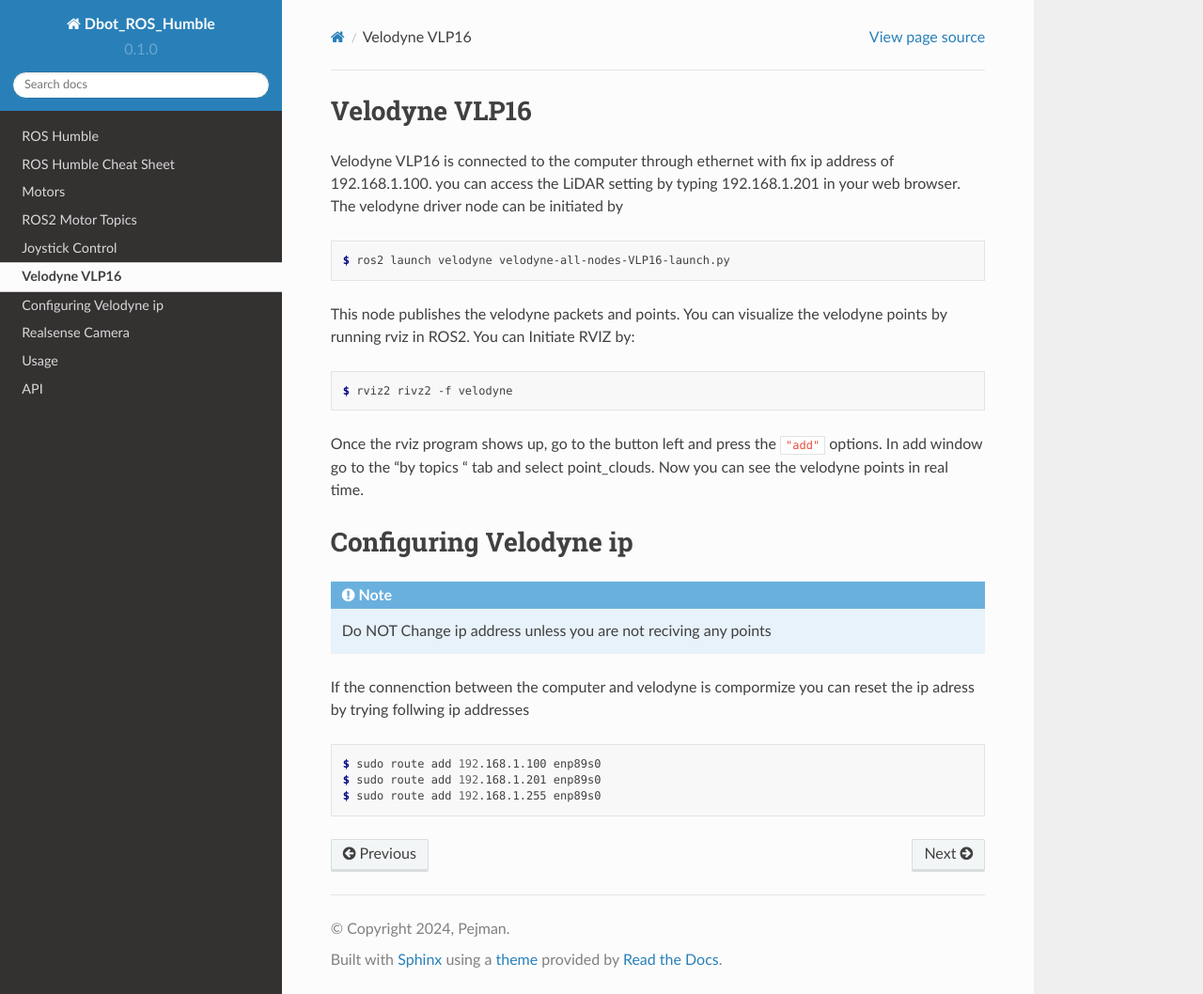
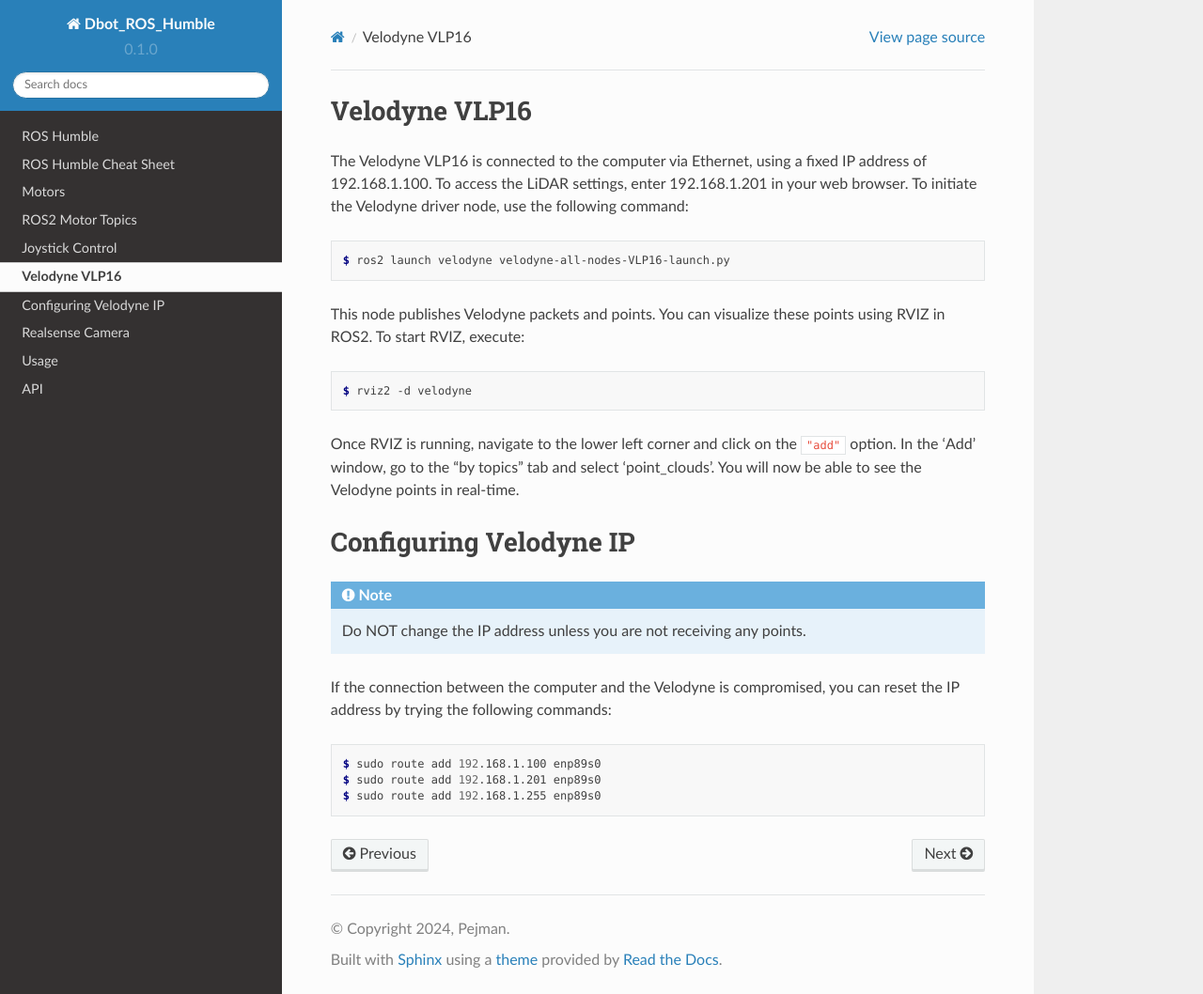
Before and after one commit to Pejman712/DbotROSHumble, a Sphinx documentation site: the page built from docs/source/velodyne.rst, in a window 1280 px wide and 1058 px high. Shown: the whole window at 94% size. Built offline with Sphinx 7.4.7 and the Read the Docs theme 2.0.0, drawn with Linux system fonts in a browser that asks for light colours.

Commit message:
Update velodyne.rst

```diff
--- a/docs/source/velodyne.rst
+++ b/docs/source/velodyne.rst
@@ -1,27 +1,28 @@
 Velodyne VLP16
-=====
-Velodyne VLP16 is connected to the computer through ethernet with fix ip address of 192.168.1.100. you can access the LiDAR setting by typing 192.168.1.201 in your web browser. The velodyne driver node can be initiated by
+==============
+
+The Velodyne VLP16 is connected to the computer via Ethernet, using a fixed IP address of 192.168.1.100. To access the LiDAR settings, enter 192.168.1.201 in your web browser. To initiate the Velodyne driver node, use the following command:
 
 .. code-block:: console
 
     $ ros2 launch velodyne velodyne-all-nodes-VLP16-launch.py
 
-This node publishes the velodyne packets and points. You can visualize the velodyne points by running rviz in ROS2. You can Initiate RVIZ by:
-
+This node publishes Velodyne packets and points. You can visualize these points using RVIZ in ROS2. To start RVIZ, execute:
 
 .. code-block:: console
 
-    $ rviz2 rivz2 -f velodyne
+    $ rviz2 -d velodyne
 
-Once the rviz program shows up, go to the button left and press the ``"add"`` options. In add window go to the "by topics " tab and select point_clouds. Now you can see the velodyne points in real time.
+Once RVIZ is running, navigate to the lower left corner and click on the ``"add"`` option. In the 'Add' window, go to the "by topics" tab and select 'point_clouds'. You will now be able to see the Velodyne points in real-time.
 
-Configuring Velodyne ip
-=====
+Configuring Velodyne IP
+=======================
+
 .. note::
 
-   Do NOT Change ip address unless you are not reciving any points
+   Do NOT change the IP address unless you are not receiving any points.
 
-If the connenction between the computer and velodyne is compormize you can reset the ip adress by trying follwing ip addresses
+If the connection between the computer and the Velodyne is compromised, you can reset the IP address by trying the following commands:
 
 .. code-block:: console
 
```
